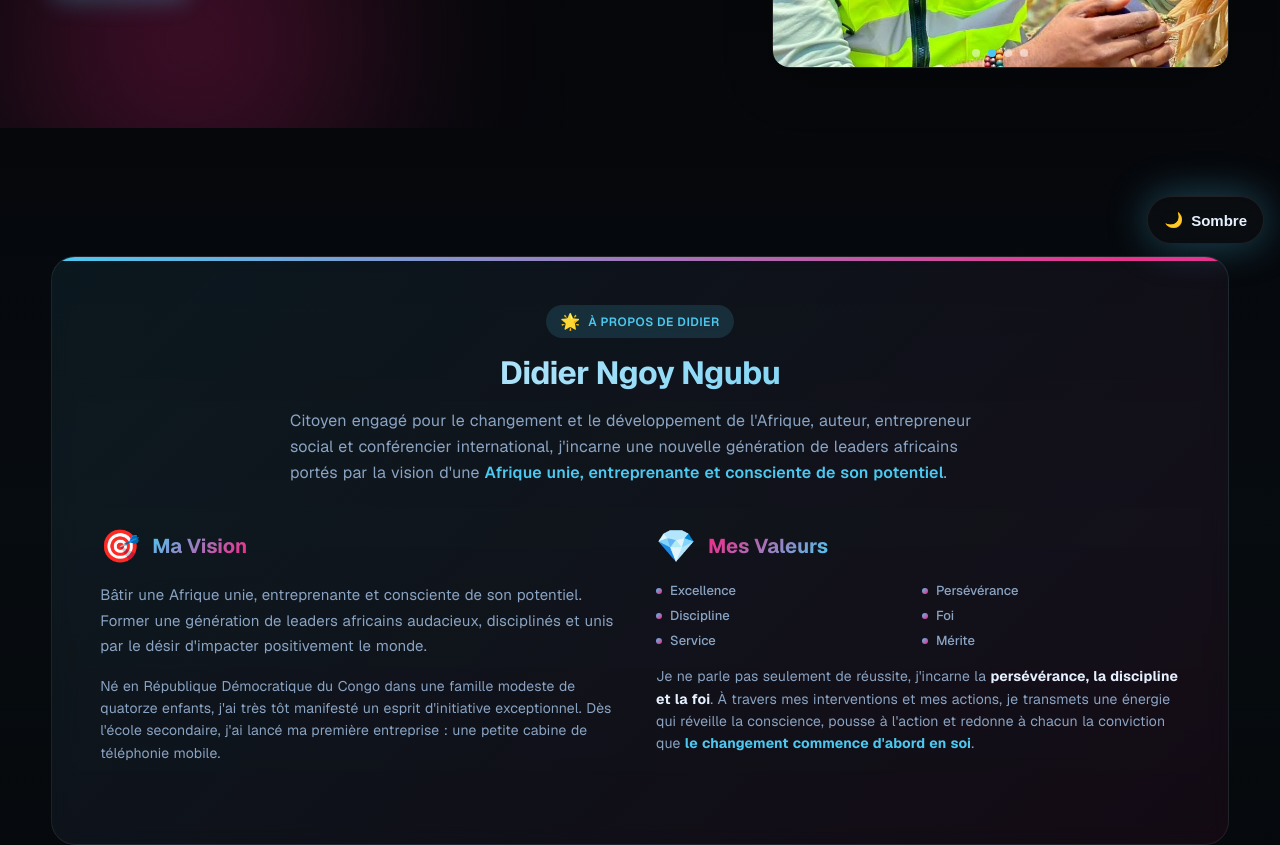
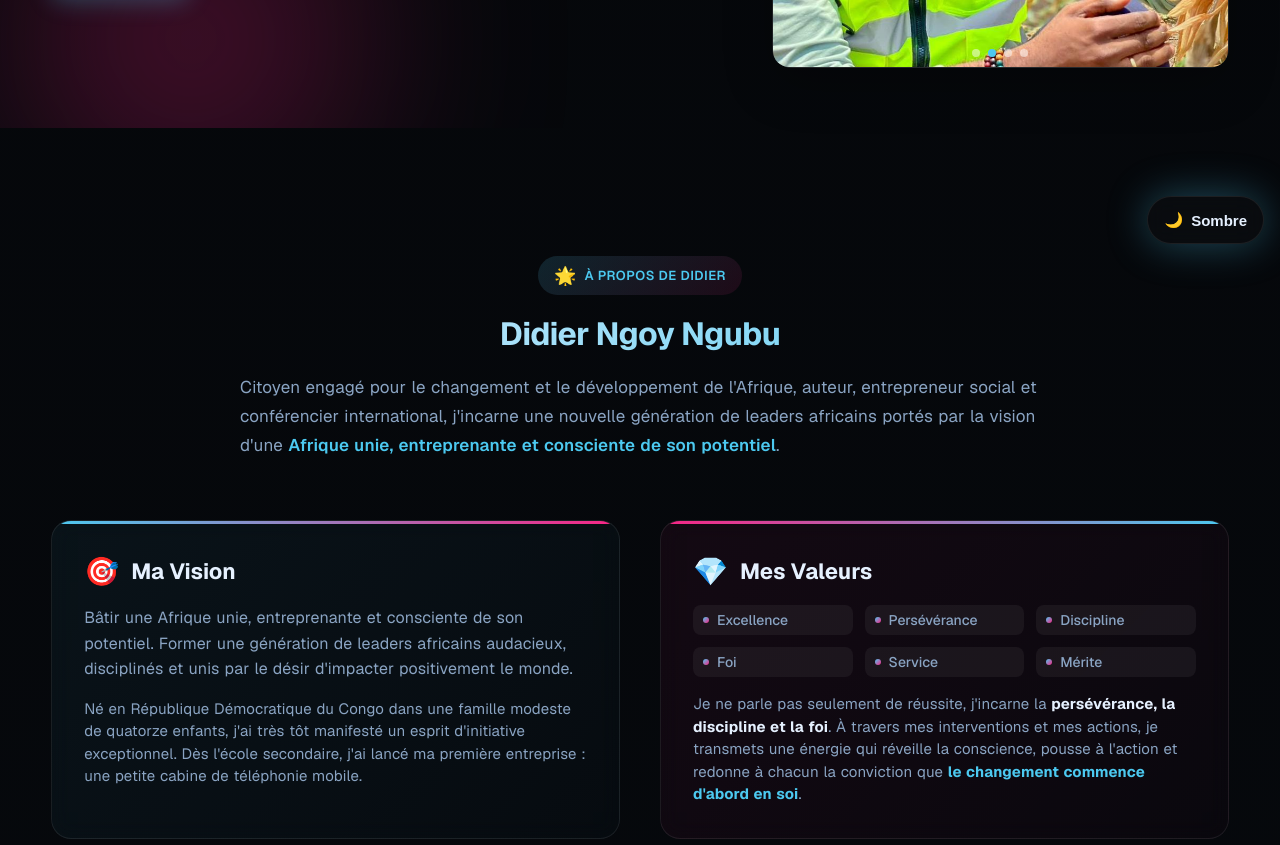
Before and after one commit to EMMADEKO10/didierngoyprofil, a Next.js app: page / in a window 1280 px wide. Shown: the part 540-1385 px from the top of the page. Built offline with nearby package versions, Linux system fonts and the light colour scheme.

Commit message:
`Refactor About component: simplify styles, update layout and content`

```diff
--- a/src/app/components/About.tsx
+++ b/src/app/components/About.tsx
@@ -4,75 +4,56 @@ import Reveal from "../Reveal";
 
 export default function About() {
   return (
-    <section id="about" style={{ padding: "clamp(40px, 6vw, 60px) 0", position: "relative", overflow: "hidden", background: "linear-gradient(180deg, transparent, rgba(76, 201, 240, 0.02), transparent)" }}>
+    <section id="about" style={{ padding: "clamp(40px, 6vw, 60px) 0", position: "relative", overflow: "hidden" }}>
       <div className="container" style={{ position: "relative", zIndex: 2 }}>
         <Reveal>
-          <div className="glass card" style={{ padding: "clamp(32px, 5vw, 48px)", borderRadius: 24, background: "linear-gradient(135deg, rgba(76, 201, 240, 0.08), rgba(247, 37, 133, 0.06))", position: "relative", overflow: "hidden" }}>
-            <div style={{ position: "absolute", top: 0, left: 0, right: 0, height: 4, background: "linear-gradient(90deg, var(--primary), var(--accent))" }} />
-
-            {/* Header */}
-            <div style={{ textAlign: "center", marginBottom: 40 }}>
-              <div style={{ display: "inline-flex", alignItems: "center", gap: 8, padding: "6px 14px", borderRadius: 999, background: "rgba(76, 201, 240, 0.15)", marginBottom: 16 }}>
-                <span style={{ fontSize: 16 }}>🌟</span>
-                <span style={{ fontSize: 12, fontWeight: 600, color: "var(--primary)", letterSpacing: "0.5px" }}>À PROPOS DE DIDIER</span>
+          <div style={{ textAlign: "center", marginBottom: "clamp(40px, 6vw, 60px)" }}>
+            <div style={{ display: "inline-flex", alignItems: "center", gap: 8, padding: "8px 16px", borderRadius: 999, background: "linear-gradient(135deg, rgba(76, 201, 240, 0.15), rgba(247, 37, 133, 0.1))", marginBottom: 20 }}>
+              <span style={{ fontSize: 18 }}>🌟</span>
+              <span style={{ fontSize: 13, fontWeight: 600, color: "var(--primary)", letterSpacing: "0.5px" }}>À PROPOS DE DIDIER</span>
             </div>
-              <h2 className="sectionTitle" style={{ marginBottom: 16 }}>Didier Ngoy Ngubu</h2>
-              <p className="sectionSub" style={{ maxWidth: 700, margin: "0 auto", fontSize: 16 }}>
+            <h2 className="sectionTitle" style={{ marginBottom: 20 }}>Didier Ngoy Ngubu</h2>
+            <p className="sectionSub" style={{ maxWidth: 800, margin: "0 auto", fontSize: "clamp(15px, 2vw, 17px)", lineHeight: 1.7 }}>
               Citoyen engagé pour le changement et le développement de l&apos;Afrique, auteur, entrepreneur social et conférencier international, j&apos;incarne une nouvelle génération de leaders africains portés par la vision d&apos;une <strong style={{ color: "var(--primary)", fontWeight: 600 }}>Afrique unie, entreprenante et consciente de son potentiel</strong>.
             </p>
           </div>
 
-            {/* Contenu principal en grille */}
-            <div style={{ display: "grid", gridTemplateColumns: "repeat(auto-fit, minmax(300px, 1fr))", gap: 32, marginBottom: 32 }}>
-              {/* Parcours & Vision */}
-              <div>
+          {/* Contenu principal - Design moderne et responsive */}
+          <div style={{ display: "grid", gridTemplateColumns: "repeat(auto-fit, minmax(280px, 1fr))", gap: "clamp(24px, 4vw, 40px)", marginBottom: 40 }}>
+            {/* Vision */}
+            <div className="glass card" style={{ padding: "clamp(24px, 4vw, 32px)", borderRadius: 20, background: "linear-gradient(135deg, rgba(76, 201, 240, 0.06), rgba(76, 201, 240, 0.02))", position: "relative", overflow: "hidden" }}>
+              <div style={{ position: "absolute", top: 0, left: 0, right: 0, height: 3, background: "linear-gradient(90deg, var(--primary), var(--accent))" }} />
               <div style={{ display: "flex", alignItems: "center", gap: 12, marginBottom: 16 }}>
-                  <div style={{ fontSize: 32 }}>🎯</div>
-                  <h3 style={{ fontSize: 20, fontWeight: 700, background: "linear-gradient(135deg, var(--primary), var(--accent))", WebkitBackgroundClip: "text", WebkitTextFillColor: "transparent" }}>Ma Vision</h3>
+                <div style={{ fontSize: "clamp(24px, 3vw, 28px)" }}>🎯</div>
+                <h3 style={{ fontSize: "clamp(18px, 2.5vw, 22px)", fontWeight: 700, color: "var(--foreground)" }}>Ma Vision</h3>
               </div>
-                <p style={{ fontSize: 15, lineHeight: 1.7, color: "var(--muted)", marginBottom: 16 }}>
+              <p style={{ fontSize: "clamp(14px, 1.8vw, 16px)", lineHeight: 1.6, color: "var(--muted)", marginBottom: 16 }}>
                 Bâtir une Afrique unie, entreprenante et consciente de son potentiel. Former une génération de leaders africains audacieux, disciplinés et unis par le désir d&apos;impacter positivement le monde.
               </p>
-                <p style={{ fontSize: 14, lineHeight: 1.6, color: "var(--muted)" }}>
+              <p style={{ fontSize: "clamp(13px, 1.6vw, 15px)", lineHeight: 1.5, color: "var(--muted)" }}>
                 Né en République Démocratique du Congo dans une famille modeste de quatorze enfants, j&apos;ai très tôt manifesté un esprit d&apos;initiative exceptionnel. Dès l&apos;école secondaire, j&apos;ai lancé ma première entreprise : une petite cabine de téléphonie mobile.
               </p>
             </div>
 
-              {/* Valeurs & Engagement */}
-              <div>
+            {/* Valeurs */}
+            <div className="glass card" style={{ padding: "clamp(24px, 4vw, 32px)", borderRadius: 20, background: "linear-gradient(135deg, rgba(247, 37, 133, 0.06), rgba(247, 37, 133, 0.02))", position: "relative", overflow: "hidden" }}>
+              <div style={{ position: "absolute", top: 0, left: 0, right: 0, height: 3, background: "linear-gradient(90deg, var(--accent), var(--primary))" }} />
               <div style={{ display: "flex", alignItems: "center", gap: 12, marginBottom: 16 }}>
-                  <div style={{ fontSize: 32 }}>💎</div>
-                  <h3 style={{ fontSize: 20, fontWeight: 700, background: "linear-gradient(135deg, var(--accent), var(--primary))", WebkitBackgroundClip: "text", WebkitTextFillColor: "transparent" }}>Mes Valeurs</h3>
+                <div style={{ fontSize: "clamp(24px, 3vw, 28px)" }}>💎</div>
+                <h3 style={{ fontSize: "clamp(18px, 2.5vw, 22px)", fontWeight: 700, color: "var(--foreground)" }}>Mes Valeurs</h3>
               </div>
-                <div style={{ display: "grid", gridTemplateColumns: "repeat(2, 1fr)", gap: 8, marginBottom: 16 }}>
+              <div style={{ display: "grid", gridTemplateColumns: "repeat(auto-fit, minmax(120px, 1fr))", gap: "clamp(8px, 1.5vw, 12px)", marginBottom: 16 }}>
                 {["Excellence", "Persévérance", "Discipline", "Foi", "Service", "Mérite"].map(val => (
-                    <div key={val} style={{ display: "flex", alignItems: "center", gap: 8 }}>
+                  <div key={val} style={{ display: "flex", alignItems: "center", gap: 8, padding: "6px 10px", borderRadius: 8, background: "rgba(255, 255, 255, 0.05)" }}>
                     <div style={{ width: 6, height: 6, background: "linear-gradient(135deg, var(--primary), var(--accent))", borderRadius: "50%", flexShrink: 0 }} />
-                      <span style={{ fontSize: 13, color: "var(--muted)", fontWeight: 500 }}>{val}</span>
+                    <span style={{ fontSize: "clamp(12px, 1.4vw, 14px)", color: "var(--muted)", fontWeight: 500 }}>{val}</span>
                   </div>
                 ))}
               </div>
-                <p style={{ fontSize: 14, lineHeight: 1.6, color: "var(--muted)" }}>
+              <p style={{ fontSize: "clamp(13px, 1.6vw, 15px)", lineHeight: 1.5, color: "var(--muted)" }}>
                 Je ne parle pas seulement de réussite, j&apos;incarne la <strong style={{ color: "var(--foreground)" }}>persévérance, la discipline et la foi</strong>. À travers mes interventions et mes actions, je transmets une énergie qui réveille la conscience, pousse à l&apos;action et redonne à chacun la conviction que <strong style={{ color: "var(--primary)" }}>le changement commence d&apos;abord en soi</strong>.
               </p>
             </div>
-            </div>
-
-            {/* Statistiques compactes */}
-            {/* <div style={{ display: "flex", justifyContent: "center", gap: 40, flexWrap: "wrap", padding: "24px 0", borderTop: "1px solid rgba(76, 201, 240, 0.2)" }}>
-              <div style={{ textAlign: "center" }}>
-                <div style={{ fontSize: 28, fontWeight: 700, color: "var(--primary)", marginBottom: 4 }}>14</div>
-                <div style={{ fontSize: 12, color: "var(--muted)", fontWeight: 500 }}>Enfants dans la famille</div>
-              </div>
-              <div style={{ textAlign: "center" }}>
-                <div style={{ fontSize: 28, fontWeight: 700, color: "var(--primary)", marginBottom: 4 }}>+15</div>
-                <div style={{ fontSize: 12, color: "var(--muted)", fontWeight: 500 }}>Années d&apos;engagement</div>
-              </div>
-              <div style={{ textAlign: "center" }}>
-                <div style={{ fontSize: 28, fontWeight: 700, color: "var(--primary)", marginBottom: 4 }}>Multi</div>
-                <div style={{ fontSize: 12, color: "var(--muted)", fontWeight: 500 }}>Secteurs d&apos;impact</div>
-              </div>
-            </div> */}
           </div>
         </Reveal>
       </div>
```
Lines whose indentation alone changed are shown as unchanged.
